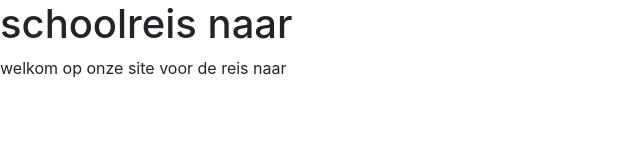
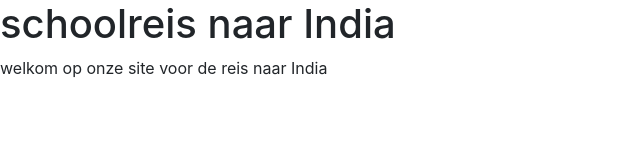
Before and after one commit to DieterParmentier/reis-website-live, a plain HTML site: page index.htm in a window 1280 px wide. Shown: the whole page, without its empty margins (0-640 px from the left). Drawn offline with nearby package versions, Linux system fonts and the light colour scheme.

Commit message:
invulllen India

```diff
--- a/index.htm
+++ b/index.htm
@@ -11,8 +11,8 @@
     <title>schoolreis</title>
   </head>
   <body>
-    <h1>schoolreis naar </h1>
-    <p>welkom op onze site voor de reis naar </p>
+    <h1>schoolreis naar India</h1>
+    <p>welkom op onze site voor de reis naar India</p>
 
     <!-- Optional JavaScript -->
     <!-- jQuery first, then Popper.js, then Bootstrap JS -->
```
